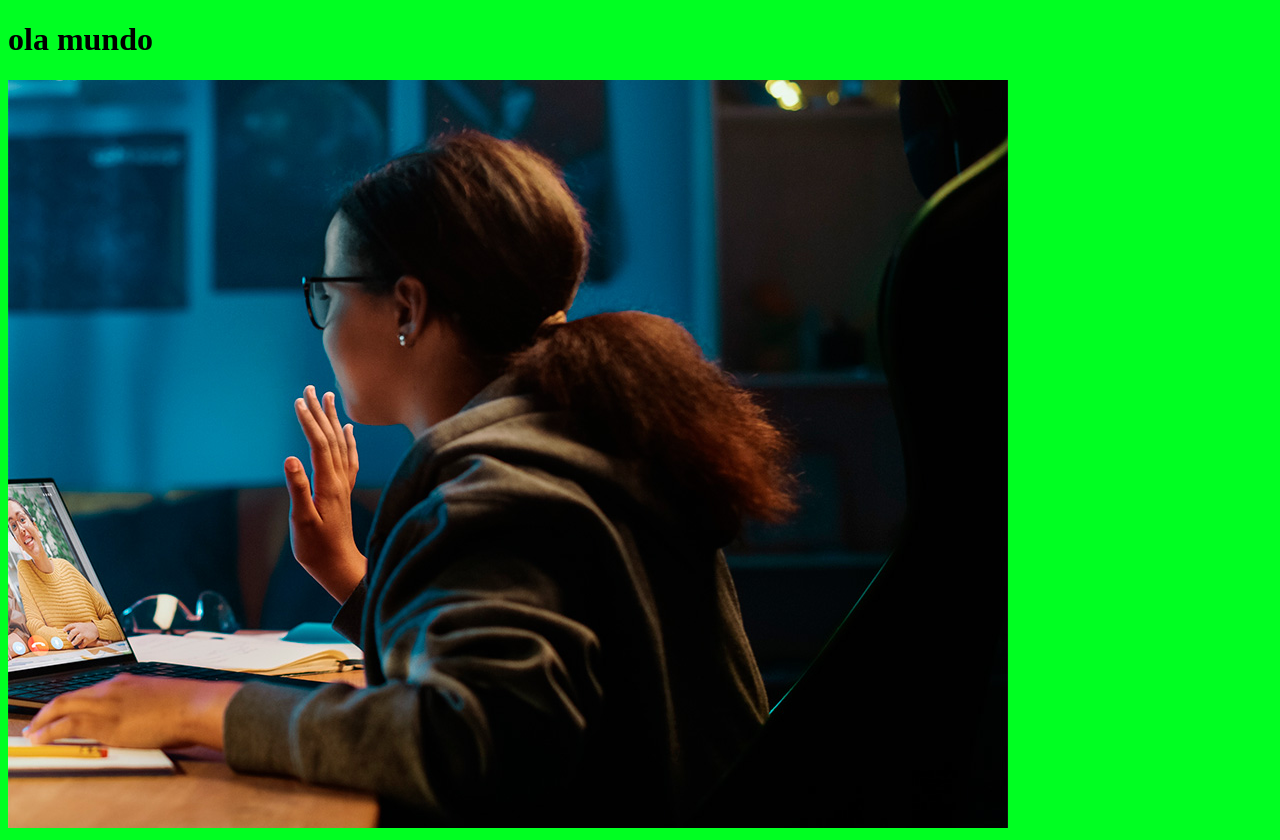
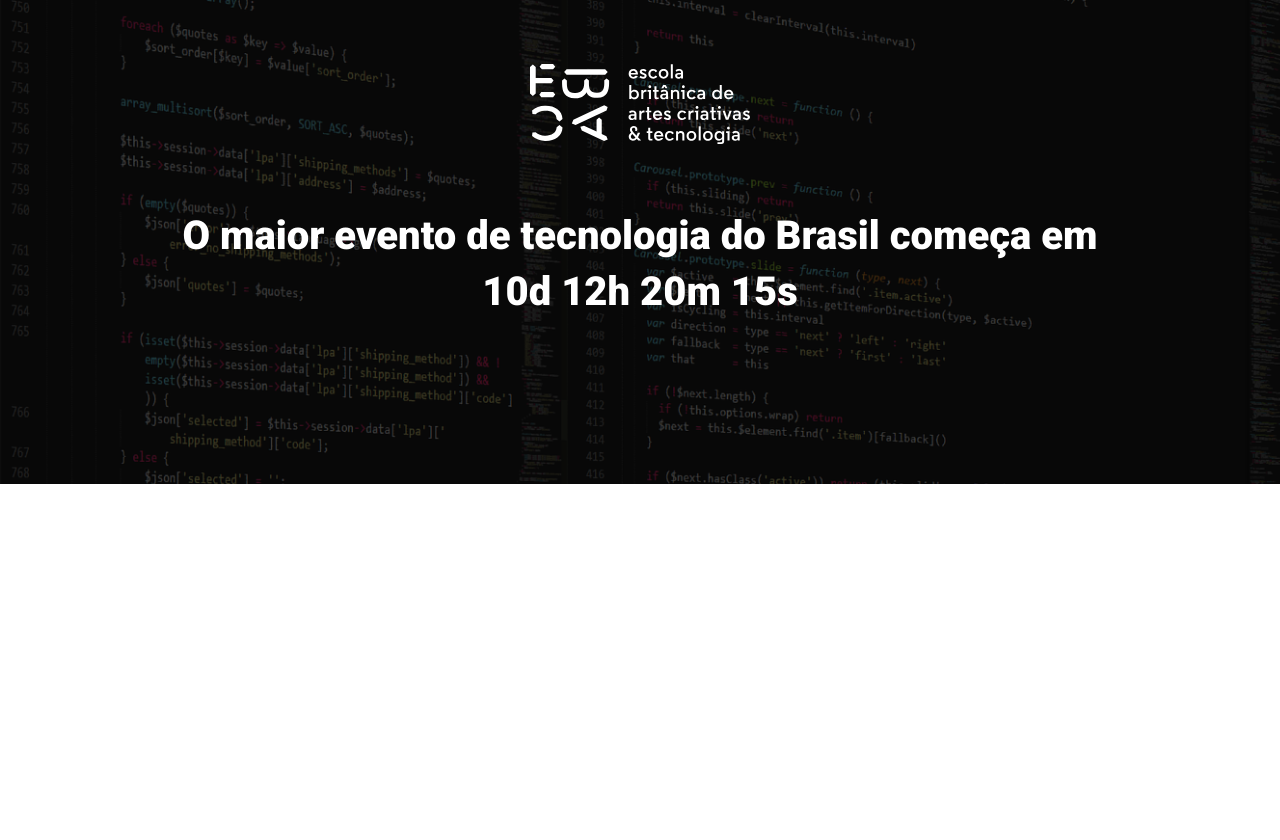
Before and after one commit to Paulo-Cesar-Paiva-Ferreira/ebac_tech_talks, a website built with Parcel: page src/index.html in a window 1280 px wide. After the commit the page ends 800 px from the top, so only its background shows below. Built offline with nearby package versions, Linux system fonts and the light colour scheme.

Commit message:
craindo o hero

```diff
--- a/src/index.html
+++ b/src/index.html
@@ -4,12 +4,22 @@
     <meta charset="UTF-8">
     <meta http-equiv="X-UA-Compatible" content="IE=edge">
     <meta name="viewport" content="width=device-width, initial-scale=1.0">
-    <title>Document</title>
+    <title>EBAC  tech Talks</title>
+    <link rel="preconnect" href="https://fonts.googleapis.com">
+    <link rel="preconnect" href="https://fonts.gstatic.com" crossorigin>
+    <link href="https://fonts.googleapis.com/css2?family=Roboto:wght@400;700&display=swap" rel="stylesheet">
+    <link href="https://fonts.googleapis.com/css2?family=Roboto:wght@400;700;900&display=swap" rel="stylesheet">
     <link rel="stylesheet" href="./styles/main.scss">
 </head>
 <body>
-    <h1>ola mundo</h1>
-    <img src="./images/backend.png" alt="">
+    <header class="hero">
+        <div class="container">
+            <img class="hero__logo" src="./images/ebac_logo.svg" alt="EBAC">
+            <p class="hero__text">
+                O maior evento de tecnologia do Brasil começa em  10d 12h 20m 15s
+            </p>
+        </div>
+    </header>
     <script src="./scripts/main.js"></script>
 </body>
 </html>
--- /dev/null
+++ b/src/styles/_hero.scss
@@ -0,0 +1,52 @@
+.hero {
+    padding-top: 64px;
+    padding-bottom: 100px;
+    background-image: url(../images/fundo.png);
+    background-repeat: no-repeat;
+    background-size: cover;
+    position: relative;
+
+    .container {
+        position: relative;
+    }
+
+    &::before {
+        position: absolute;
+        top: 0;
+        left: 0;
+        width: 100%;
+        height: 100%;
+        background-color: #000;
+        content: '';
+        opacity: 0.7;
+    }
+
+    &__text {
+        margin-top: 64px;
+        margin-bottom: 64px;
+        font-size: 40px;
+        line-height: 56px;
+        font-weight: 800;
+        text-align: center;
+    }
+
+    &__logo {
+        margin: 0 auto;
+        height: 80px;
+        display: block;
+    }
+
+    @media (max-width:640px) {
+        padding: 40px 0;
+
+        &__logo {
+            height: 40px;
+        }
+
+        &__text {
+            font-size: 22px;
+            line-height: 24px;
+            margin: 24px 0;
+        }
+    }
+}
--- a/src/styles/main.scss
+++ b/src/styles/main.scss
@@ -1,3 +1,23 @@
-body {
-    background-color: rgb(0, 255, 34);
+@use 'hero';
+
+* {
+    margin: 0;
+    padding: 0;
+    box-sizing: border-box;
+    font-family: Roboto, sans-serif;
+    color: #fff;
 }
+
+.container {
+    max-width: 960px;
+    width: 100%;
+    margin: 0 auto;
+
+    @media (max-width:640px) {
+        max-width: 80%;
+    }
+
+    @media (max-width:1024px) {
+        max-width: 90%;
+    }
+}
```
